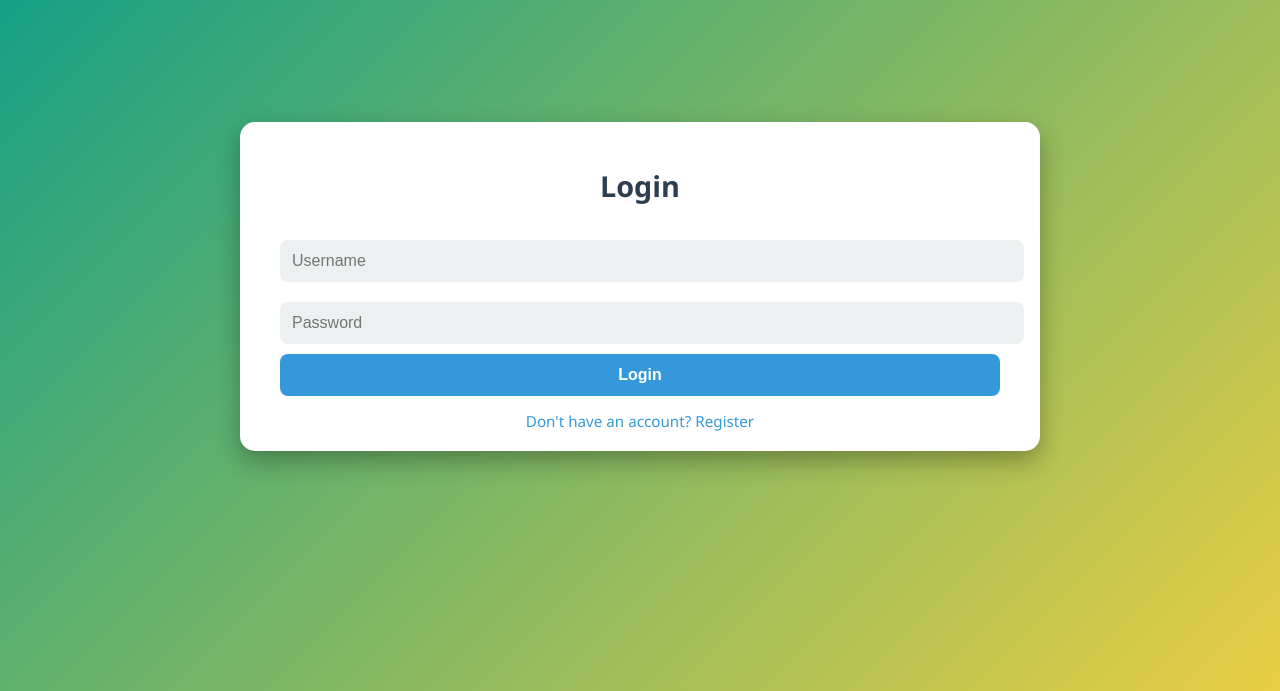
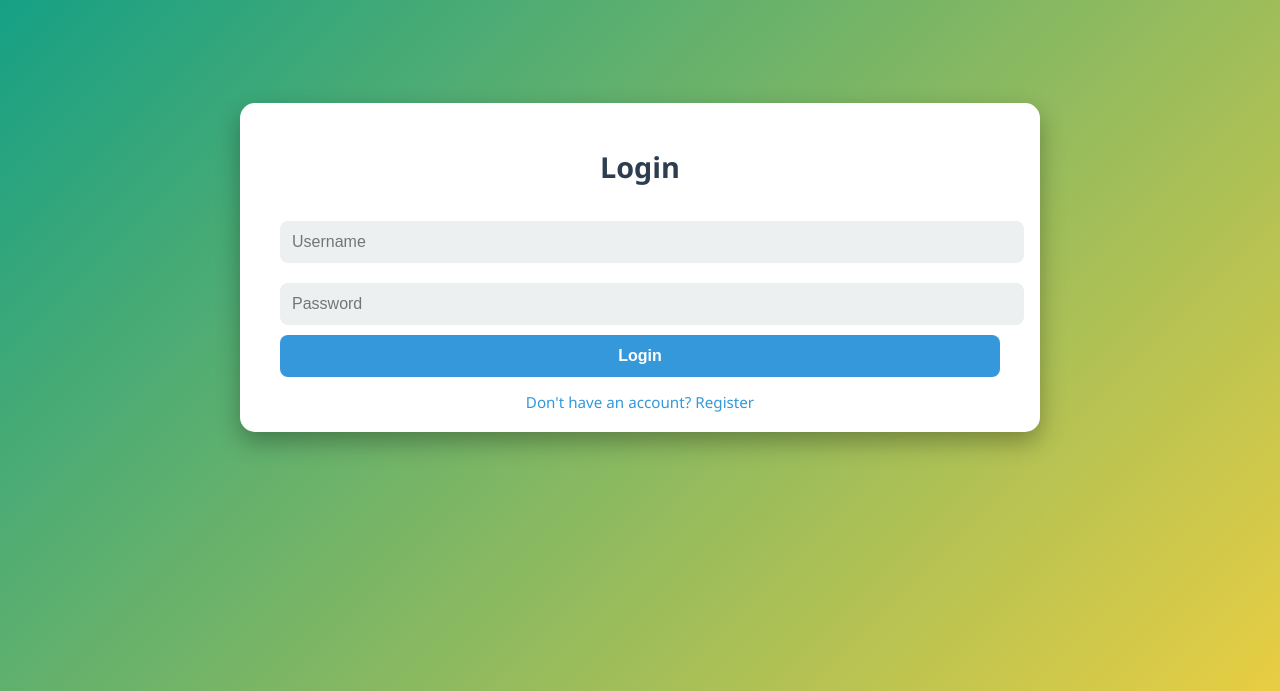
Before and after one commit to AlvinGeorge-AG/GadNEXUS, a Flask app: page /login in a window 1280 px wide. Shown: the top 691 px of the page. Run offline with Flask 3, Linux system fonts and the light colour scheme.

Commit message:
fix: correct margin-top for login box to enhance layout

```diff
--- a/app.py
+++ b/app.py
@@ -9,6 +9,7 @@ import os
 now = datetime.now()
 app = Flask(__name__)
 load_dotenv()
+#for hiding secert details from public
 app.secret_key = os.getenv("key")
 MONGO_URL = os.getenv("MONGO_URL")
 # defining variable's for user interaction
--- a/templates/login.html
+++ b/templates/login.html
@@ -24,7 +24,7 @@
         max-width: 400px;
         min-width: 800px;
         min-height: 300px;
-        margin-top: -6cm;
+        margin-top: -7cm;
         box-sizing: border-box; }
     .login-box h2 {
       margin-bottom: 25px;
```
